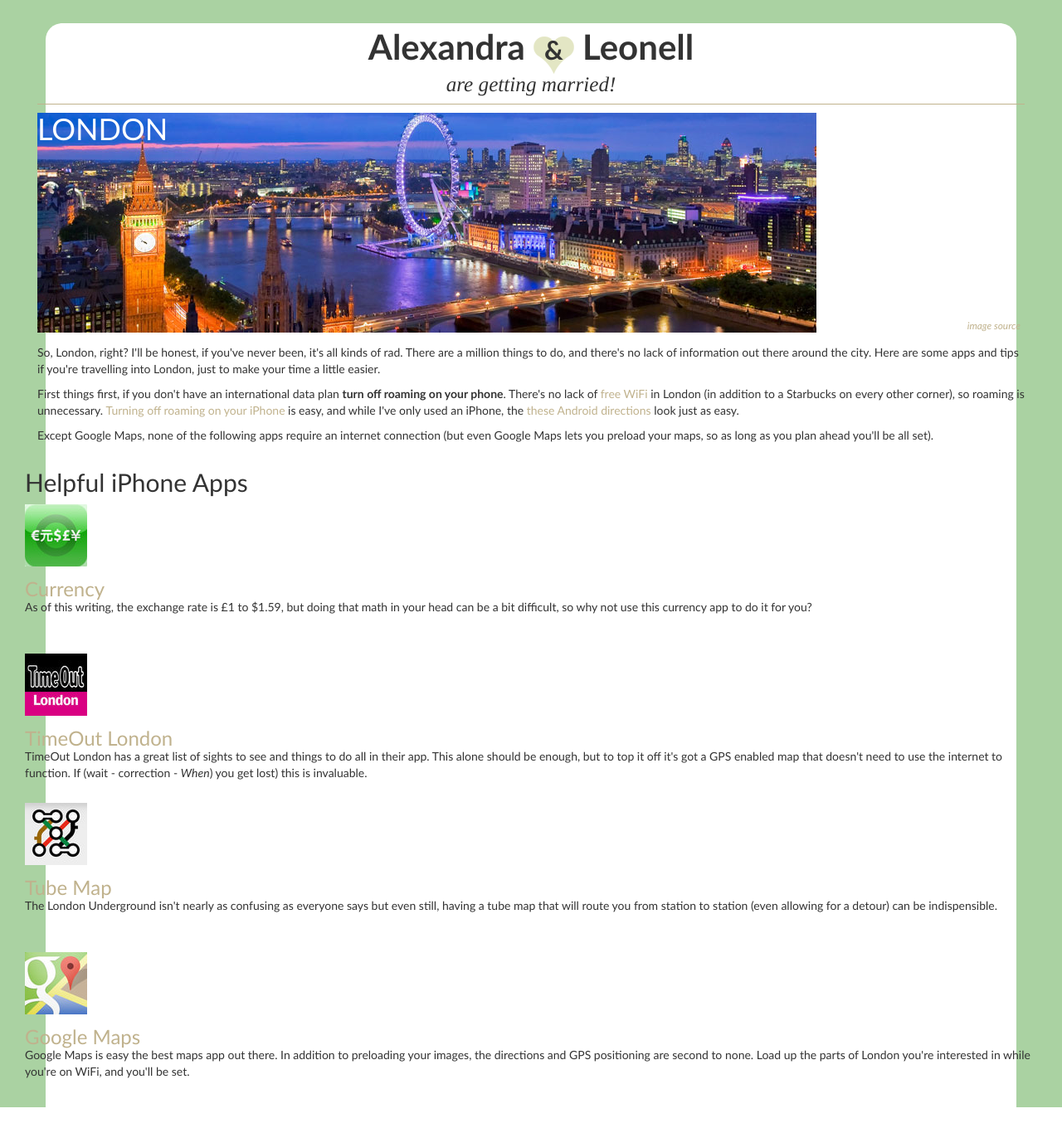
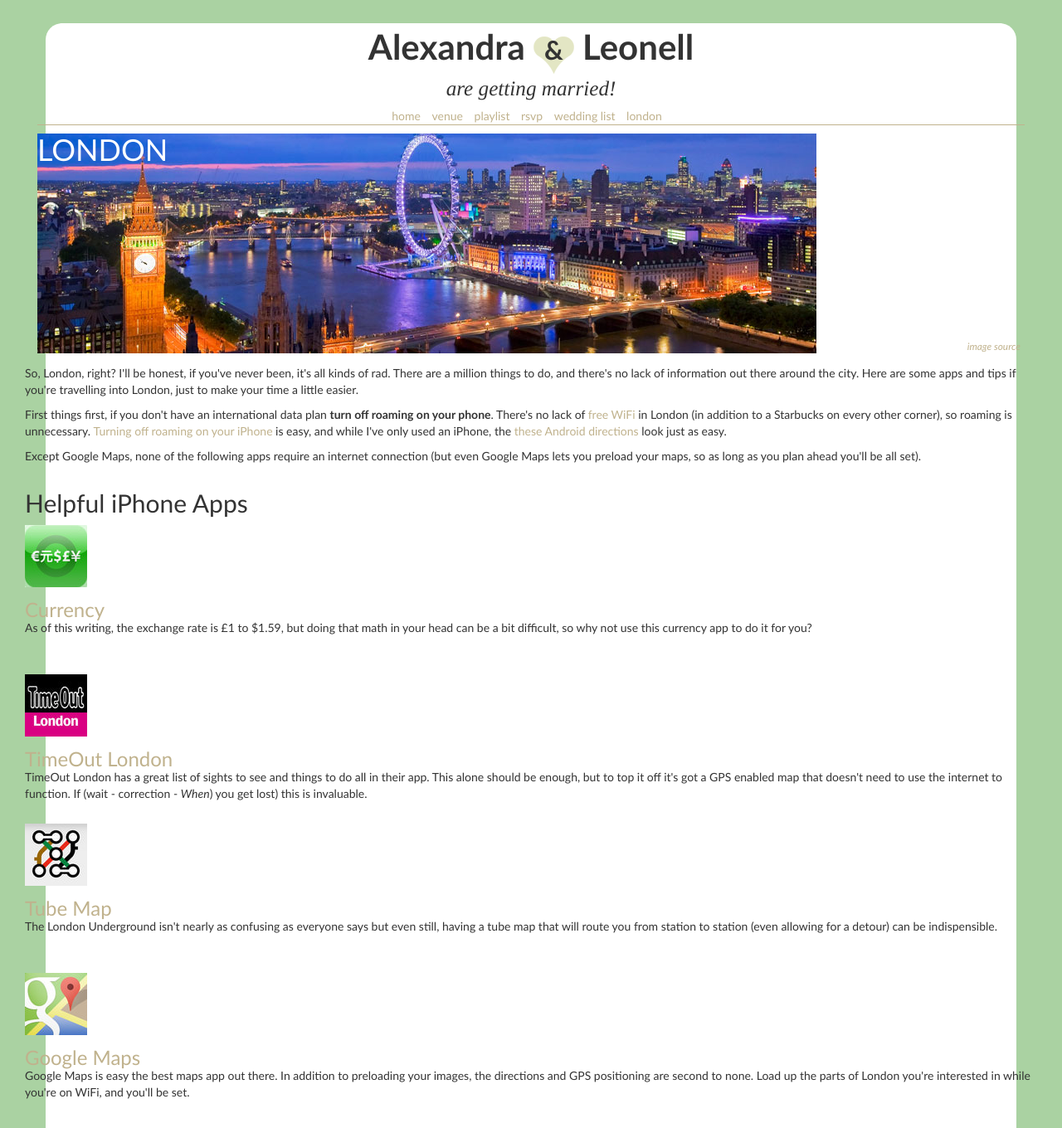
Before and after one commit to leom/wedding_site, a Flask app: page /london in a window 1280 px wide. Shown: the whole page at 83% size. Before the commit the page ends 1335 px from the top, so only its background shows below. Run offline with Flask 2, Linux system fonts and the light colour scheme; some libraries are stand-ins or nearby versions; some web fonts are replaced.

Commit message:
added a little contact to the venue, still need to add google maps

```diff
--- a/static/main.css
+++ b/static/main.css
@@ -69,6 +69,9 @@ header {
 header p {
     margin: 0; padding: 0;
 }
+header p:first-child {
+    margin-bottom: 5px;
+}
 .byline {
     font: italic normal .6em/1em 'Gentium Book Basic', 'Times', 'Serif';
 }
@@ -122,14 +125,19 @@ a#rsvp {
     background: url(/static/img/rsvp.png) no-repeat center bottom;
 }
 
-#london-header {
-    background: url(/static/img/london-header.jpg) no-repeat -10px top;
+.pageHeader {
     height: 265px;
     position: relative;
     margin-bottom: 1em;
 }
-#london-header h1 {
+.pageHeader h1 {
     color: white;
+}
+#london-header {
+    background: url(/static/img/london-header.jpg) no-repeat -10px top;
+}
+#hac-header {
+    background: url(/static/img/hac-header.jpg) no-repeat -10px top;
 }
 .imageCredit {
     position: absolute;
--- a/templates/_/navigation.html
+++ b/templates/_/navigation.html
@@ -1,6 +1,8 @@
 <ul>
-    <li><a id="playlist" href="/playlist">playlist</a></li>
-    <li><a id="rsvp" href="mailto:rsvp@aleox.co.uk?subject=RSVP">rsvp</a></li>
-    <li><a id="weddingList" href="http://www.johnlewis.co.uk">wedding list</a></li>
-    <li><a id="london" href="/london">london</a></li>
+    <li><a href="/">home</a></li>
+    <li><a href="/venue">venue</a></li>
+    <li><a href="/playlist">playlist</a></li>
+    <li><a href="mailto:rsvp@aleox.co.uk?subject=RSVP">rsvp</a></li>
+    <li><a href="http://www.johnlewis.co.uk">wedding list</a></li>
+    <li><a href="/london">london</a></li>
 </ul>
--- a/templates/_/venue.html
+++ b/templates/_/venue.html
@@ -1,14 +1,14 @@
 <div class="row divider">
     <div class="span5">
-        <a href="/venue"><img id="hacPhoto" src="{{url_for('static', filename='img/hac-home-4.jpg')}}" ></a>
+        <a href="/venue"><img id="hacPhoto" src="{{url_for('static', filename='img/hac-home.jpg')}}" ></a>
     </div>
     <div id="directions" class="span5">
         <h1>WHERE?</h1>
         <div class="row">
             <div class="span11">
                 Honourable Artillery Company<br>
-                Armoury House, City Road,<br>
-                London EC1Y 2BQ<br>
+                <a href="/venue">Armoury House, City Road,<br>
+                London EC1Y 2BQ</a><br>
                 United Kingdom<br>
                 +44 20 7382 1537<br>
                 <a href="http://goo.gl/maps/jSffH"><img src="{{url_for('static', filename='img/map-icon.png')}}" style="width: 20px; vertical-align: text-bottom; height: 20px;">Open in maps</a><br>
--- a/templates/layouts/layout.html
+++ b/templates/layouts/layout.html
@@ -19,6 +19,7 @@
         are getting married!
         </p>
         </header>
+        <nav>{%block headernav%}{%endblock%}</nav>
         <!--
           <div class="offset1 span10">
             <ul>
--- a/templates/london.html
+++ b/templates/london.html
@@ -1,45 +1,52 @@
 {% extends 'layouts/layout.html' %}
+{% block headernav %}{% include '_/navigation.html' %}{%endblock%}
 {% block content %}
 <div class="row divider">
-    <div id="london-header">
+    <div id="london-header" class="pageHeader">
         <div class="span10">
             <h1>London</h1>
-            <p class="imageCredit"><a href="http://www.freewindows8.org/panoramic-cityscapes.html/panoramic-view-from-victoria-tower-on-houses-of-parliament-and-london-skyline-at-night-london-u-k" title="_link">image source</a></p>
+            <p class="imageCredit"><a href="http://www.freewindows8.org/panoramic-cityscapes.html/panoramic-view-from-victoria-tower-on-houses-of-parliament-and-london-skyline-at-night-london-u-k" target="_link">image source</a></p>
         </div>
     </div>
     <div class="span10">
-        <p>So, London, right? I'll be honest, if you've never been, it's all kinds of rad. There are a million things to do, and there's no lack of information out there around the city. Here are some apps and tips
-        if you're travelling into London, just to make your time a little easier.</p>
-        <p>First things first, if you don't have an international data plan <b>turn off roaming on your phone</b>. There's no lack of <a href="http://www.zdnet.com/uk/free-wi-fi-comes-to-londons-square-mile-7000008951/" title="_link">free WiFi</a> in London (in addition to a Starbucks on every other corner),
-        so roaming is unnecessary. <a href="http://support.apple.com/kb/HT1807?viewlocale=en_US&locale=en_US" title="_link">Turning off roaming on your iPhone</a> is easy, and while I've only used an iPhone, the <a href="http://portables.about.com/od/otherdevices/a/Android-Travel-Tutorial-Using-Wi-Fi-Only-With-3g-4g-Off.htm" title="_link">these Android directions</a> look just as easy.</p>
-        <p>Except Google Maps, none of the following apps require an internet connection (but even Google Maps lets you preload your maps, so as long as you plan ahead you'll be all set).</p>
         <div class="row">
-            <h2>Helpful iPhone Apps</h2>
+            <div class="span10">
+            <p>So, London, right? I'll be honest, if you've never been, it's all kinds of rad. There are a million things to do, and there's no lack of information out there around the city. Here are some apps and tips
+            if you're travelling into London, just to make your time a little easier.</p>
+            <p>First things first, if you don't have an international data plan <b>turn off roaming on your phone</b>. There's no lack of <a href="http://www.zdnet.com/uk/free-wi-fi-comes-to-londons-square-mile-7000008951/" target="_link">free WiFi</a> in London (in addition to a Starbucks on every other corner),
+            so roaming is unnecessary. <a href="http://support.apple.com/kb/HT1807?viewlocale=en_US&locale=en_US" target="_link">Turning off roaming on your iPhone</a> is easy, and while I've only used an iPhone, the <a href="http://portables.about.com/od/otherdevices/a/Android-Travel-Tutorial-Using-Wi-Fi-Only-With-3g-4g-Off.htm" target="_link">these Android directions</a> look just as easy.</p>
+            <p>Except Google Maps, none of the following apps require an internet connection (but even Google Maps lets you preload your maps, so as long as you plan ahead you'll be all set).</p>
+            </div>
+        </div>
+        <div class="row">
+            <div class="span10">
+                <h2>Helpful iPhone Apps</h2>
+            </div>
         </div>
         <div class="appIcons row">
-            <div class="icon span1"><a href="https://itunes.apple.com/us/app/currency/id284220417?mt=8" title="_link"><img src="{{url_for('static', filename='img/currency-app.jpg')}}"></a></div>
+            <div class="icon span1"><a href="https://itunes.apple.com/us/app/currency/id284220417?mt=8" target="_link"><img src="{{url_for('static', filename='img/currency-app.jpg')}}"></a></div>
             <div class="desc span9">
-                <h3><a href="https://itunes.apple.com/us/app/currency/id284220417?mt=8" title="_link">Currency</a></h3>
+                <h3><a href="https://itunes.apple.com/us/app/currency/id284220417?mt=8" target="_link">Currency</a></h3>
                 As of this writing, the exchange rate is £1 to $1.59, but doing that math in your head can be a bit difficult, so why not use this currency app to do it for you?</dd>
             </div>
         </div>
         <div class="appIcons row">
-            <div class="icon span1"><a href="https://itunes.apple.com/gb/app/london-travel-guide-time-out/id406332146?mt=8" title="_link"><img src="{{ url_for('static', filename='img/timeout-app.jpg') }}"></a></div>
+            <div class="icon span1"><a href="https://itunes.apple.com/gb/app/london-travel-guide-time-out/id406332146?mt=8" target="_link"><img src="{{ url_for('static', filename='img/timeout-app.jpg') }}"></a></div>
             <div class="desc span9">
-                <h3><a href="https://itunes.apple.com/gb/app/london-travel-guide-time-out/id406332146?mt=8" title="_link">TimeOut London</a></h3>
+                <h3><a href="https://itunes.apple.com/gb/app/london-travel-guide-time-out/id406332146?mt=8" target="_link">TimeOut London</a></h3>
                 TimeOut London has a great list of sights to see and things to do all in their app. This alone should be enough, but to top it off it's got a GPS enabled map that doesn't need to use the internet to function.
                 If (wait - correction - <i>When</i>) you get lost) this is invaluable.</div>
         </div>
         <div class="appIcons row">
-            <div class="icon span1"><a href="https://itunes.apple.com/gb/app/tube-map/id320969612?mt=8" title="_link"><img src="{{url_for('static', filename='img/tubemap-app.jpg')}}"></a></div>
+            <div class="icon span1"><a href="https://itunes.apple.com/gb/app/tube-map/id320969612?mt=8" target="_link"><img src="{{url_for('static', filename='img/tubemap-app.jpg')}}"></a></div>
             <div class="desc span9">
-                <h3><a href="https://itunes.apple.com/gb/app/tube-map/id320969612?mt=8" title="_link">Tube Map</a></h3>
+                <h3><a href="https://itunes.apple.com/gb/app/tube-map/id320969612?mt=8" target="_link">Tube Map</a></h3>
                 The London Underground isn't nearly as confusing as everyone says but even still, having a tube map that will route you from station to station (even allowing for a detour) can be indispensible.</div>
         </div>
         <div class="appIcons row">
-            <div class="icon span1"><a href="https://itunes.apple.com/us/app/google-maps/id585027354?mt=8" title="_link"><img src="{{url_for('static', filename='img/googlemaps-app.jpg')}}"></a></div>
+            <div class="icon span1"><a href="https://itunes.apple.com/us/app/google-maps/id585027354?mt=8" target="_link"><img src="{{url_for('static', filename='img/googlemaps-app.jpg')}}"></a></div>
             <div class="desc span9">
-                <h3><a href="https://itunes.apple.com/us/app/google-maps/id585027354?mt=8" title="_link">Google Maps</a></h3>
+                <h3><a href="https://itunes.apple.com/us/app/google-maps/id585027354?mt=8" target="_link">Google Maps</a></h3>
                 Google Maps is easy the best maps app out there. In addition to preloading your images, the directions and GPS positioning are second to none. Load up the parts of London you're interested in while you're on WiFi, and you'll be set.</p>
             </div>
         </div>
```
Also changed, not shown: templates/venue.html (+23 -1 lines).
